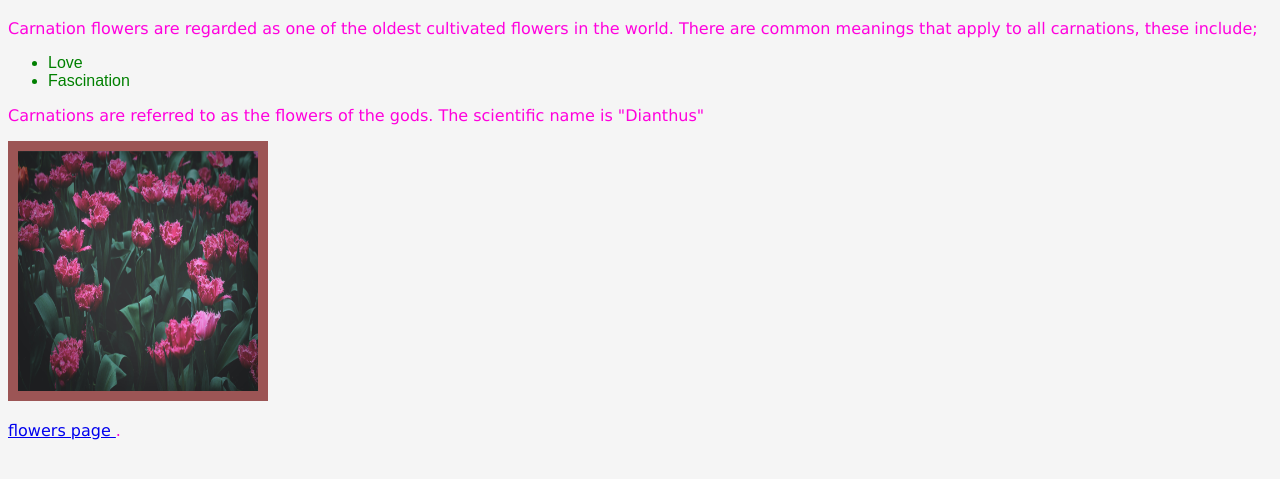
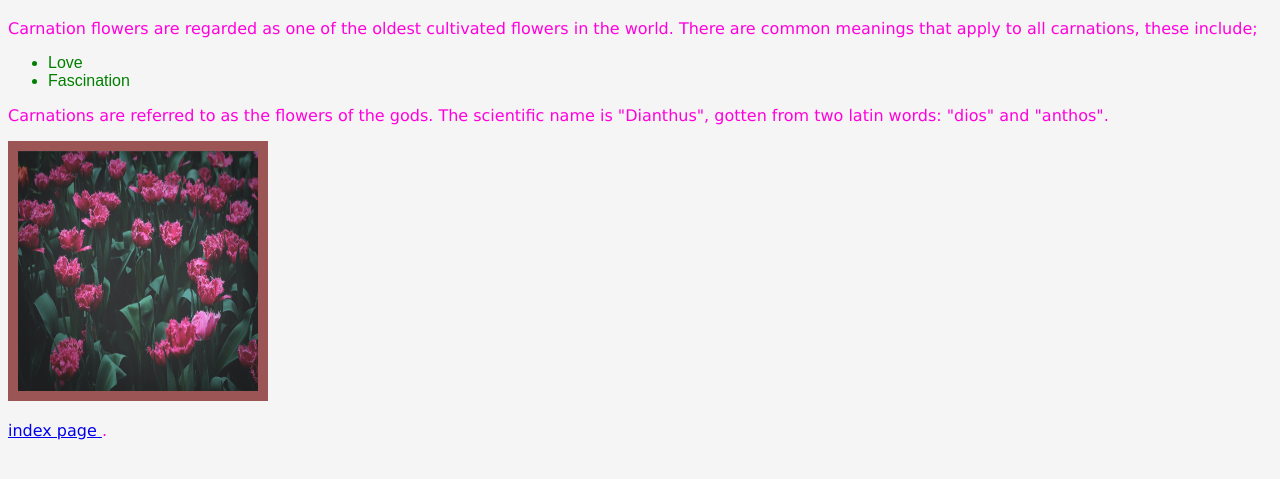
Before and after one commit to JaneOma/ORNAMENTAL-PLANTS, a plain HTML site: page carnation.html in a window 1280 px wide. Shown: the part 61-540 px from the top of the page. Drawn offline with Linux system fonts and the light colour scheme.

Commit message:
Second commit

```diff
--- a/carnation.html
+++ b/carnation.html
@@ -17,9 +17,9 @@
         <li>Love</li>
         <li>Fascination</li>
     </ul>
-    <p>Carnations are referred to as the flowers of the gods. The scientific name is "Dianthus"</p>
+    <p>Carnations are referred to as the flowers of the gods. The scientific name is "Dianthus", gotten from two latin words: "dios" and "anthos".</p>
     <img src="images/carnation.jpg" alt="carnation picture.">
-    <p> <a href="flowers.html"> flowers page </a>.</p>
+    <p> <a href="index.html"> index page </a>.</p>
 </body>
 
 </html>
```
Also changed, not shown: begonia.html (+1 -1 lines), lily of the valley.html (+1 -1 lines), lily.html (+1 -1 lines), roseflower.html (+1 -1 lines), tulip.html (+1 -1 lines), index.html (renamed from flowers.html).
